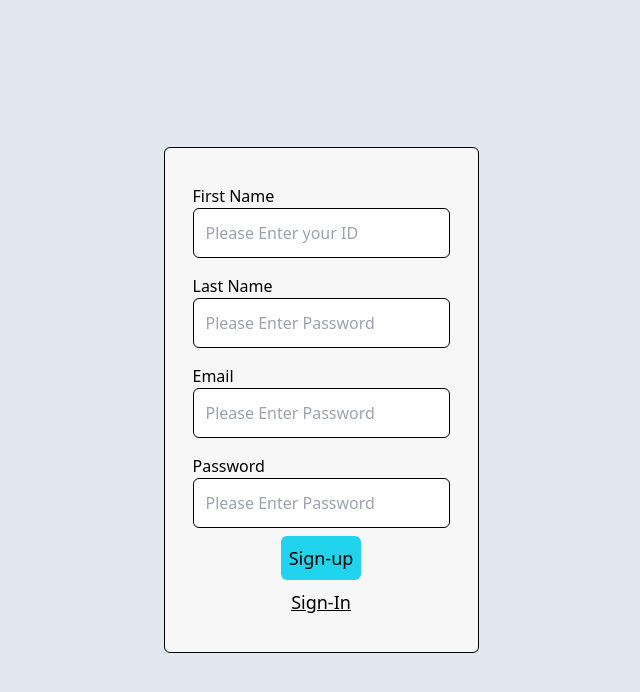
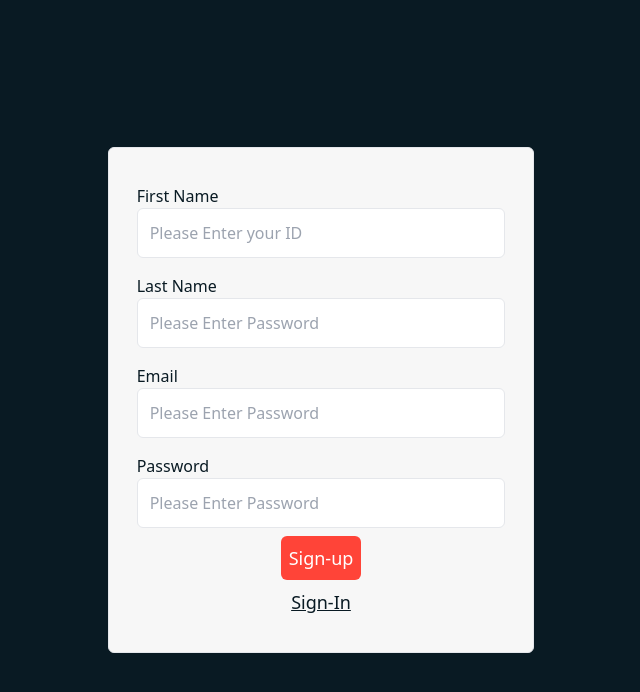
Before and after one commit to maneesh-settipeta/Blog-Application-frontend, a React (Vite) app: page /SignUp in a window 1280 px wide. Shown: the top 692 px of the page, without its empty margins (319-959 px from the left). Built offline with nearby package versions, Linux system fonts and the light colour scheme.

Commit message:
Blogs Update

```diff
--- a/src/Components/DetailBlog.jsx
+++ b/src/Components/DetailBlog.jsx
@@ -15,13 +15,14 @@ function DetailBlog() {
     <>
       <div className="flex justify-center">
         <div className="w-1/3">
-          <h1 className="p-4 font-medium text-5xl text-left">
+          <h1 className="p-4 font-medium text-4xl text-left text-customColors underline">
             {findBlog?.userTitle}
           </h1>
           <p className="p-4 font-medium text-2xl text-left ">
-            Description: {findBlog?.userinput}
+            <span className=" underline">Description:</span>{" "}
+            {findBlog?.userinput}
           </p>
-          <h1 className="pl-4 pt-3 pb-1 text-lg font-medium text-red-600 underline">
+          <h1 className="pl-4 pt-3 pb-1 text-lg font-medium text-customcolorred underline">
             Replies:
           </h1>
           {findBlog.replies &&
--- a/src/Components/LoginPage.jsx
+++ b/src/Components/LoginPage.jsx
@@ -30,13 +30,16 @@ function LoginPage() {
 
   return (
     <>
-      <div className="bg-slate-200 h-screen flex items-center justify-center">
-        <div className="bg-[#f7f7f7] p-7 rounded-md border border-black">
+      <div className="bg-customColor h-screen flex items-center justify-center">
+        <div className="bg-[#f7f7f7] p-7 rounded-md border  w-1/4 h-1/2">
           <div>
             <p className="flex flex-col py-2">
-              <label className="text-1xl font-medium"> Email</label>
+              <label className="text-2xl font-medium text-customColor">
+                {" "}
+                Email
+              </label>
               <input
-                className="max-w-fit p-3 border border-black outline-none rounded-md"
+                className="max-h-full p-3 border outline-none rounded-md"
                 ref={userId}
                 placeholder="Please Enter your ID"
               ></input>
@@ -44,10 +47,12 @@ function LoginPage() {
           </div>
           <div>
             <p className="flex flex-col py-2">
-              <label className="text-1xl font-medium">Password</label>
+              <label className="text-2xl font-medium text-customColor">
+                Password
+              </label>
               <input
                 type="password"
-                className="max-w-fit p-3 border border-black outline-none rounded-md"
+                className="max-h-full p-3 border outline-none rounded-md"
                 ref={userPassword}
                 placeholder="Please Enter Password"
               ></input>
@@ -55,17 +60,19 @@ function LoginPage() {
           </div>
           <div className="flex justify-end">
             <button
-              className="bg-cyan-400 p-2 text-gray-350 text-lg hover:font-medium rounded-md hover:text-black hover:shadow-[0_4px_10px_rgba(0,0,0,0.25)] transition-all duration-300 ease-in-out"
+              className="bg-customcolorred p-2 text-white text-lg mt-5 hover:font-medium outline-none rounded-md hover:text-black hover:shadow-[0_4px_10px_rgba(0,0,0,0.25)] transition-all duration-300 ease-in-out"
               onClick={handleUserLogin}
             >
               Sign-In
             </button>
           </div>
-          <Link to="/SignUp">
-            <button className="text-base mt-2 font-medium underline">
-              Dont have an Account Sign-Up!
-            </button>
-          </Link>
+          <div className="flex justify-center mt-8">
+            <Link to="/SignUp">
+              <button className="text-base mt-2 font-medium text-customColor  underline">
+                Dont have an Account Sign-Up!
+              </button>
+            </Link>
+          </div>
         </div>
       </div>
       {/* <ToastContainer /> */}
--- a/src/Components/MainInput.jsx
+++ b/src/Components/MainInput.jsx
@@ -113,13 +113,13 @@ function MainInput() {
   return (
     <>
       <button
-        className="flex underline mb-2  font-serif text-3xl  text-start ml-6"
+        className="flex underline mb-2 text-customColor font-serif text-3xl  text-start ml-6"
         onClick={handleToggleInputs}
       >
         Post Blog
       </button>
       <div className="flex justify-center">
-        <div className="w-full md:w-1/2 px-4">
+        <div className="w-full md:w-1/2 px-4 ">
           {currentState.toggleInput ? (
             <div>
               <p className="font-serif text-2xl text-gray-950 mt-5   ">Title</p>
@@ -128,7 +128,7 @@ function MainInput() {
                 type="text"
                 onChange={handleTitleInput}
                 value={currentState.inputTitle}
-                className="border w-full  border-black rounded-md h-10 mt-1  p-2  focus:outline-none"
+                className="border w-full  border-black rounded-md outline-none h-10 mt-1  p-2  focus:outline-none"
                 placeholder="Enter Title"
               />
 
@@ -140,12 +140,12 @@ function MainInput() {
                 type="text"
                 onChange={handleInput}
                 value={currentState.inputValue}
-                className="border w-full border-black rounded-md h-40 p-2 mt-1 "
+                className="border w-full border-black rounded-md  outline-none h-40 p-2 mt-1 "
                 placeholder="please type here"
               />
               <div className="flex justify-center mt-3">
                 <button
-                  className="p-2 bg-customcolorred text-gray-50 rounded-md"
+                  className="p-2 bg-customcolorred outline-none text-gray-50 rounded-md"
                   onClick={handlesendData}
                 >
                   Submit
@@ -155,7 +155,9 @@ function MainInput() {
             </div>
           ) : null}
           <div className="flex-col justify-center mt-10 ">
-            <h1 className=" text-4xl mb-6 font-bold ">Conversations</h1>
+            <h1 className=" text-4xl text-customColor  mb-6 font-bold ">
+              Conversations
+            </h1>
             {blogs &&
               blogs?.map((blog) => {
                 return (
@@ -208,10 +210,10 @@ function MainInput() {
                         replyOnClick={handleReplyClick}
                       />
                     )}
-                    <p className="flex justify-end p-2 text-lg ">
+                    <p className="flex justify-end p-2 text-lg  font-medium text-customcolorred">
                       {userDetails?.firstName + " " + userDetails?.lastName}
                     </p>
-                    <p className="flex justify-end p-2 text-base">
+                    <p className="flex justify-end p-2 text-base font-medium text-customColor">
                       Created on: {blog.dateCreated}
                     </p>
                   </div>
--- a/src/Components/SignUp.jsx
+++ b/src/Components/SignUp.jsx
@@ -39,13 +39,16 @@ function SignUp() {
   }
   return (
     <>
-      <div className="bg-slate-200 h-screen flex items-center justify-center ">
-        <div className="bg-[#f7f7f7] p-7 rounded-md border border-black">
+      <div className="bg-customColor h-screen flex items-center justify-center ">
+        <div className="bg-[#f7f7f7] p-7 rounded-md border  w-1/3 ">
           <div>
             <p className="flex flex-col py-2">
-              <label className="text-1xl font-medium "> First Name</label>
+              <p className="text-1xl font-medium text-customColor">
+                {" "}
+                First Name
+              </p>
               <input
-                className="max-w-fit p-3 border border-black outline-none rounded-md"
+                className="w-full p-3 border  outline-none rounded-md"
                 ref={firstName}
                 placeholder="Please Enter your ID"
               ></input>
@@ -53,9 +56,11 @@ function SignUp() {
           </div>
           <div>
             <p className="flex flex-col py-2 ">
-              <label className="text-1xl font-medium  ">Last Name</label>
+              <p className="text-1xl font-medium text-customColor  ">
+                Last Name
+              </p>
               <input
-                className="max-w-fit p-3 border  border-black outline-none rounded-md"
+                className="w-full p-3 border   outline-none rounded-md"
                 ref={secondName}
                 placeholder="Please Enter Password"
               ></input>
@@ -63,9 +68,9 @@ function SignUp() {
           </div>
           <div>
             <p className="flex flex-col py-2 ">
-              <label className="text-1xl font-medium  ">Email</label>
+              <p className="text-1xl font-medium text-customColor ">Email</p>
               <input
-                className="max-w-fit p-3 border  border-black outline-none rounded-md"
+                className="w-full p-3 border   outline-none rounded-md"
                 ref={userEmail}
                 placeholder="Please Enter Password"
               ></input>
@@ -73,10 +78,12 @@ function SignUp() {
           </div>
           <div>
             <p className="flex flex-col py-2 ">
-              <label className="text-1xl font-medium  ">Password</label>
+              <p className="text-1xl font-medium  text-customColor  ">
+                Password
+              </p>
               <input
                 type="password"
-                className="max-w-fit p-3 border  border-black outline-none rounded-md"
+                className="w-full p-3 border   outline-none rounded-md"
                 ref={userPassword}
                 placeholder="Please Enter Password"
               ></input>
@@ -85,14 +92,14 @@ function SignUp() {
           <div className="flex flex-col justify-center items-center">
             <Link to="/Login">
               <button
-                className="bg-cyan-400 p-2 text-gray-350 text-lg hover:font-medium rounded-md   hover:text-black hover:shadow-[0_4px_10px_rgba(0,0,0,0.25)] transition-all duration-300 ease-in-out"
+                className="bg-customcolorred p-2 text-white text-lg hover:font-medium rounded-md   hover:text-black hover:shadow-[0_4px_10px_rgba(0,0,0,0.25)] transition-all duration-300 ease-in-out"
                 onClick={handleUserLogin}
               >
                 Sign-up
               </button>
             </Link>
             <Link to="/Login">
-              <button className=" p-2 text-gray-350  ed-md underline text-lg font-medium">
+              <button className=" p-2 text-customColor ed-md underline text-lg font-medium">
                 Sign-In
               </button>
             </Link>
```
Also changed, not shown: 1 other file (tests, documents, lock files or other folders).
